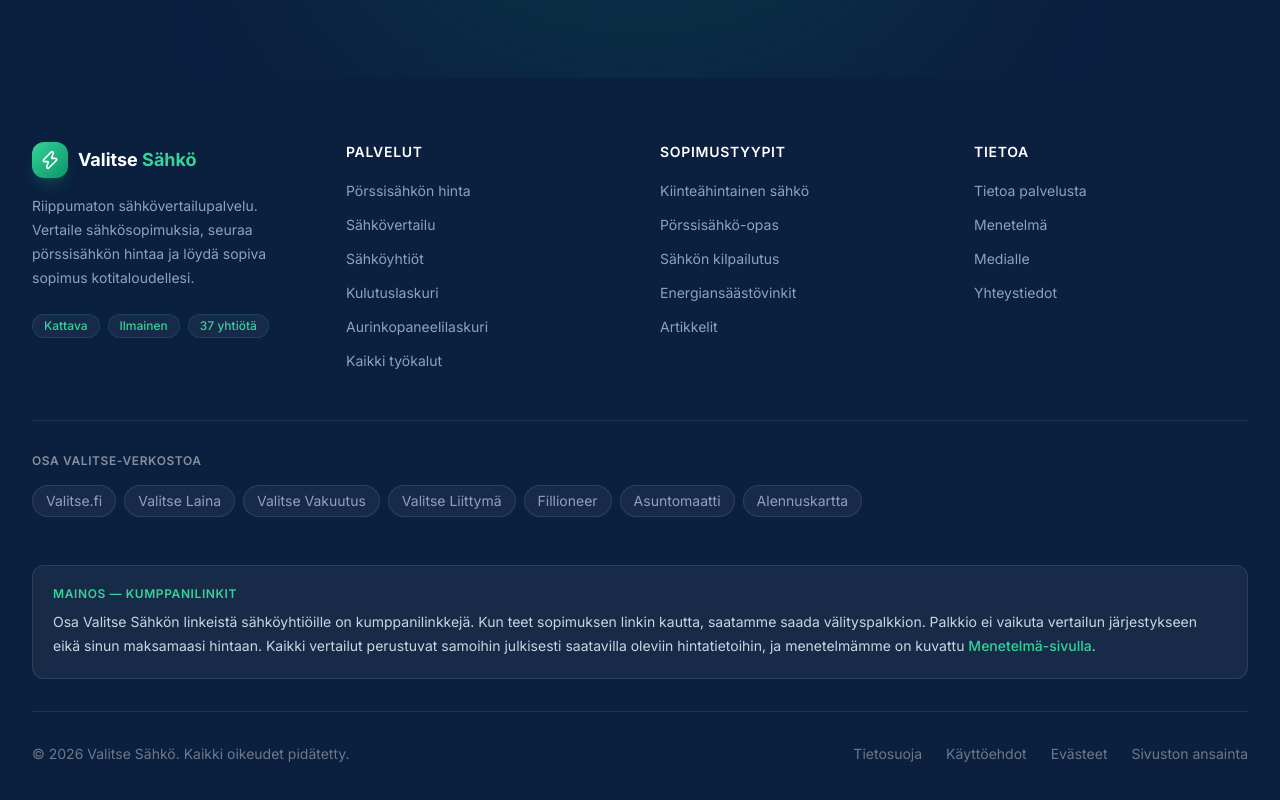
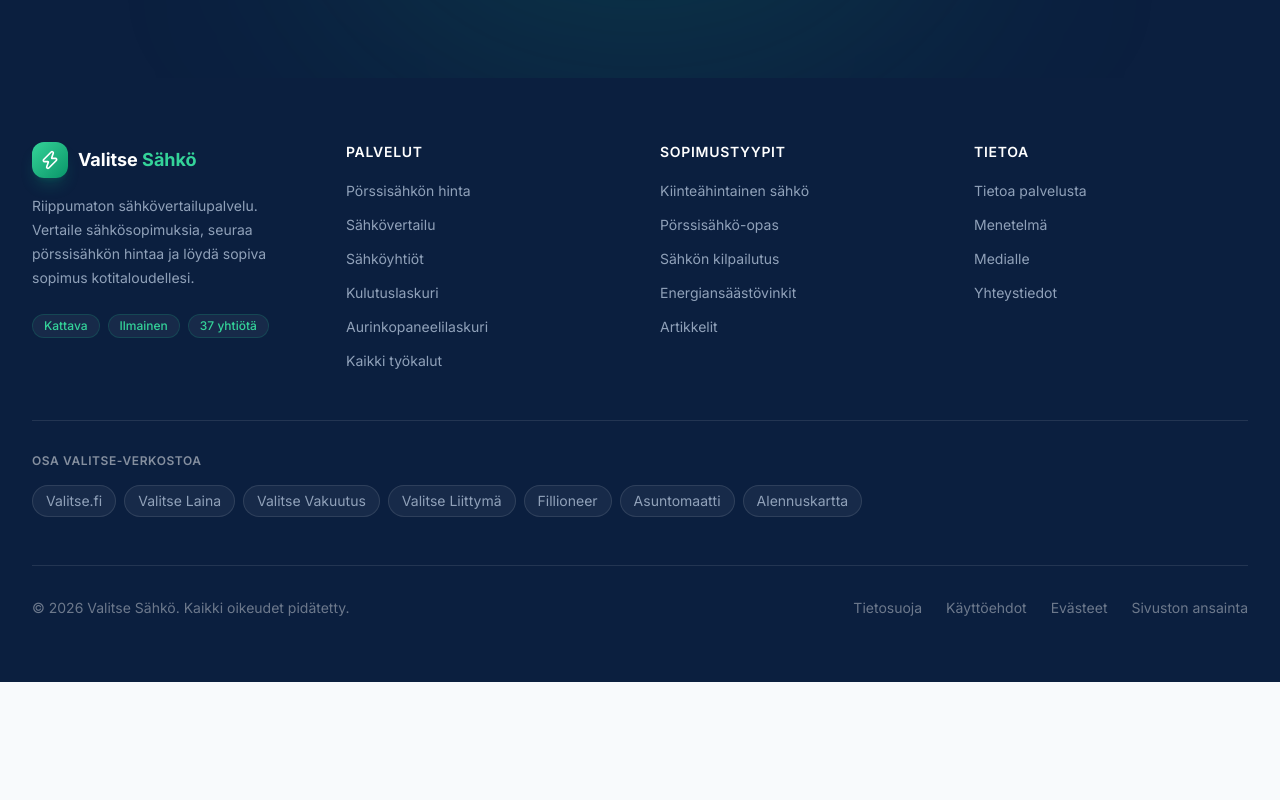
Before and after one commit to Sonodo/energiavertailu, a Next.js app: page / in a window 1280 px wide. Shown: the part 8558-9358 px from the top of the page. After the commit the page ends 9240 px from the top, so only its background shows below. Built offline with nearby package versions, Linux system fonts and the light colour scheme; no server answers.

Commit message:
ValitseSähkö: remove redundant "Mainos — kumppanilinkit" footer block (superseded by new compliance layer)

```diff
--- a/src/components/layout/Footer.tsx
+++ b/src/components/layout/Footer.tsx
@@ -167,26 +167,8 @@
           </div>
         </div>
 
-        {/* Affiliate disclosure */}
-        <div className="mt-12 rounded-xl border border-white/10 bg-white/5 p-5">
-          <p className="text-xs font-semibold uppercase tracking-wider text-accent-400">
-            Mainos — kumppanilinkit
-          </p>
-          <p className="mt-2 text-sm leading-6 text-slate-300">
-            Osa Valitse Sähkön linkeistä sähköyhtiöille on kumppanilinkkejä.
-            Kun teet sopimuksen linkin kautta, saatamme saada välityspalkkion.
-            Palkkio ei vaikuta vertailun järjestykseen eikä sinun maksamaasi
-            hintaan. Kaikki vertailut perustuvat samoihin julkisesti
-            saatavilla oleviin hintatietoihin, ja menetelmämme on kuvattu{' '}
-            <Link href="/menetelma" className="font-medium text-accent-400 underline-offset-4 hover:underline">
-              Menetelmä-sivulla
-            </Link>
-            .
-          </p>
-        </div>
-
         {/* Bottom bar */}
-        <div className="mt-8 flex flex-col items-center justify-between gap-4 border-t border-white/10 pt-8 sm:flex-row">
+        <div className="mt-12 flex flex-col items-center justify-between gap-4 border-t border-white/10 pt-8 sm:flex-row">
           <p className="text-sm text-white/40">
             &copy; {new Date().getFullYear()} Valitse Sähkö. Kaikki oikeudet pidätetty.
           </p>
```
